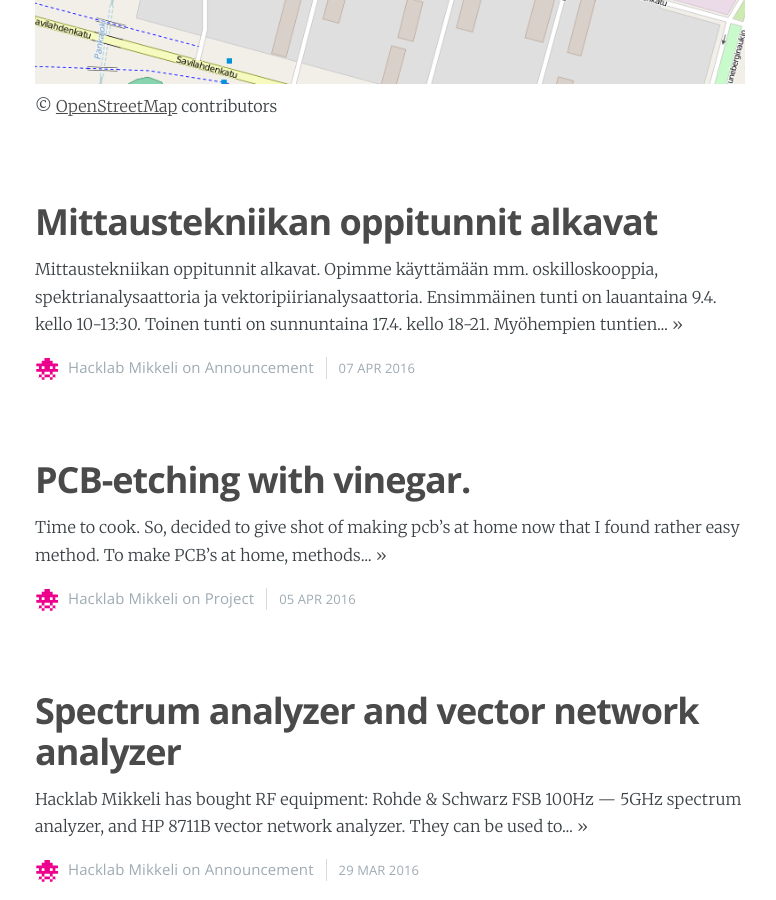
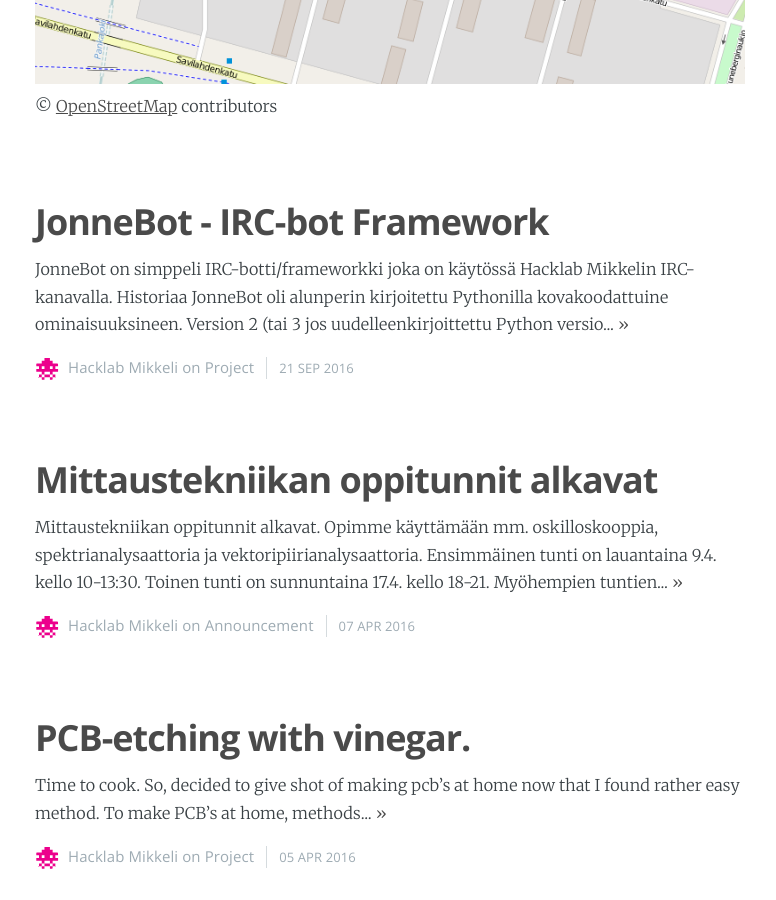
Before and after one commit to hacklabmikkeli/hacklabmikkeli.github.io, a Jekyll site: the page built from index.html, in a window 1280 px wide and 900 px high, scrolled down 1703 px. Shown: the whole window, without its empty margins (250-1026 px from the left). Built offline with Jekyll 4.4.1, drawn with Linux system fonts in a browser that asks for light colours; nearby versions of some CDN libraries; Markdown is read by kramdown in place of the engine named in the settings; the list of posts is cut into pages by our own code; a file with an impossible date is left out; some of the changed text lies outside the part shown.

Commit message:
Change correct date

```diff
--- a/_posts/2016-09-21-jonnebot-ircbot-framework.markdown
+++ b/_posts/2016-09-21-jonnebot-ircbot-framework.markdown
@@ -2,7 +2,7 @@
 layout: post
 cover: 'http://i.imgur.com/BtjZedW.jpg'
 title: JonneBot - IRC-bot Framework
-date: 2016-21-09 12:13:37
+date: 2016-09-21 12:13:37
 tags: project
 subclass: 'post tag-project'
 categories: 'casper'
```
